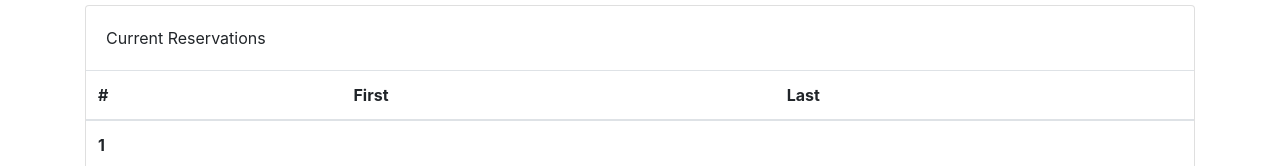
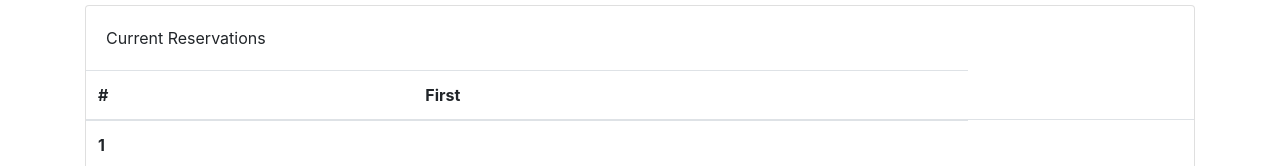
Before and after one commit to austenhughes/reservations, a website: page table.html in a window 1280 px wide. Shown: the part 326-492 px from the top of the page. Drawn offline with nearby package versions, Linux system fonts and the light colour scheme.

Commit message:
Took out last name

```diff
--- a/table.html
+++ b/table.html
@@ -35,7 +35,7 @@
                   <tr>
                     <th scope="col">#</th>
                     <th scope="col">First</th>
-                    <th scope="col">Last</th>
+
 
                   </tr>
                 </thead>
```
